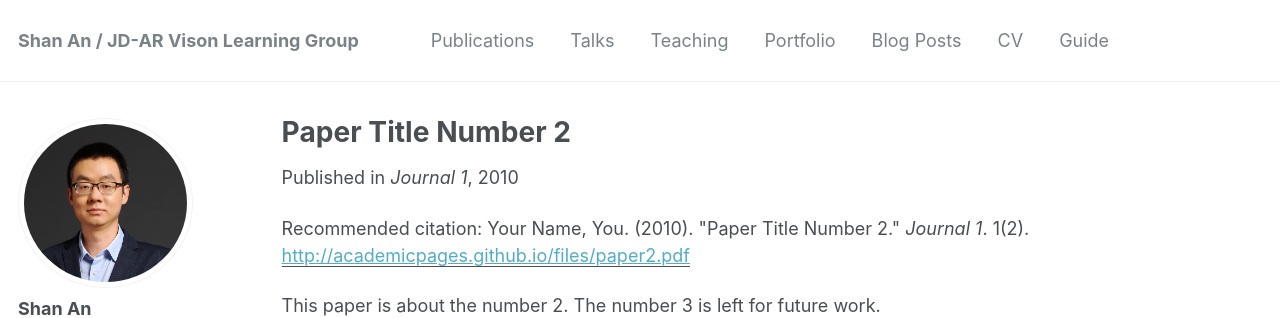
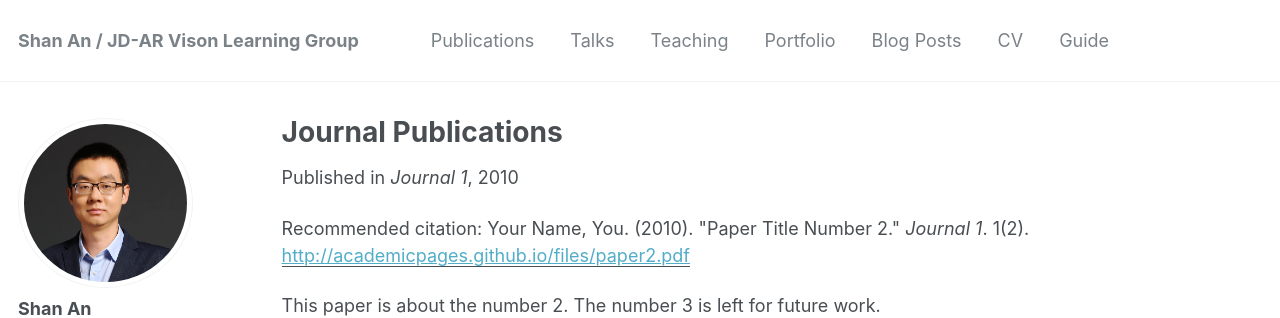
Before and after one commit to anshan-XR-ROB/anshan-XR-ROB.github.io, a Jekyll site: the page built from _publications/2010-10-01-paper-title-number-2.md, in a window 1280 px wide and 951 px high. Shown: the top 318 px of the window. Built offline with Jekyll 4.4.1, drawn with Linux system fonts in a browser that asks for light colours; some web fonts are replaced.

Commit message:
Update 2010-10-01-paper-title-number-2.md

```diff
--- a/_publications/2010-10-01-paper-title-number-2.md
+++ b/_publications/2010-10-01-paper-title-number-2.md
@@ -1,9 +1,8 @@
 ---
-title: "Paper Title Number 2"
+title: " Journal Publications"
 collection: publications
 permalink: /publication/2010-10-01-paper-title-number-2
 excerpt: 'This paper is about the number 2. The number 3 is left for future work.'
-date: 2010-10-01
 venue: 'Journal 1'
 paperurl: 'http://academicpages.github.io/files/paper2.pdf'
 citation: 'Your Name, You. (2010). &quot;Paper Title Number 2.&quot; <i>Journal 1</i>. 1(2).'
```
